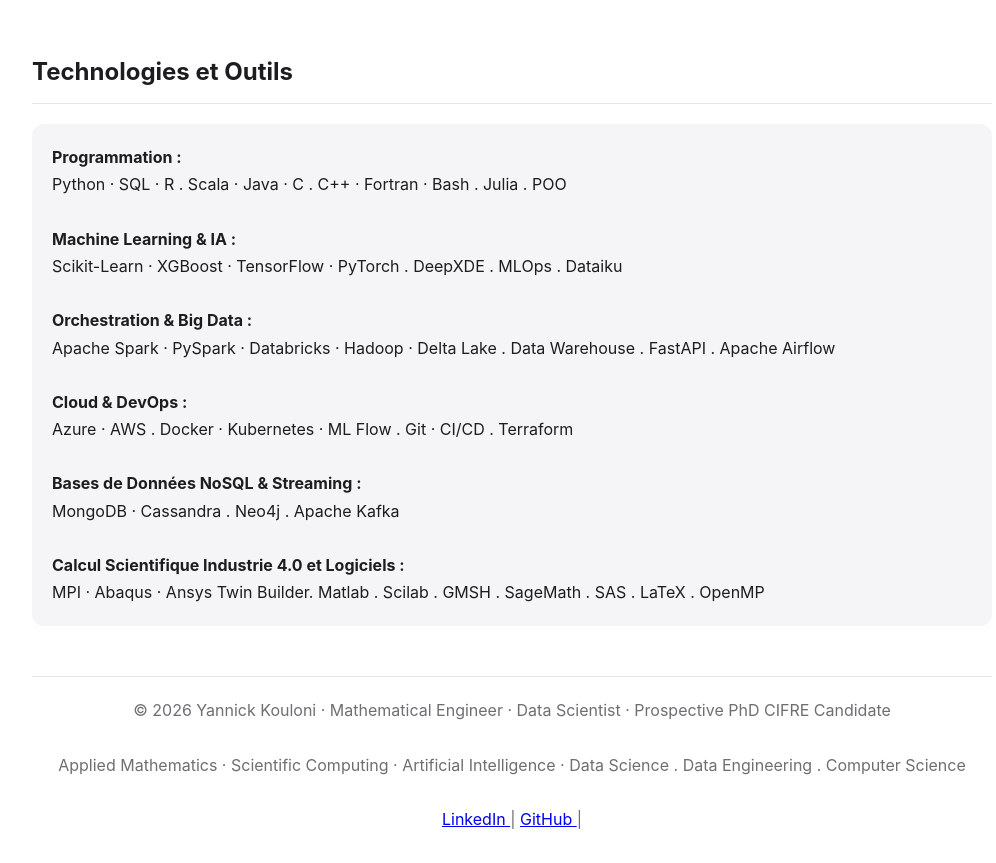
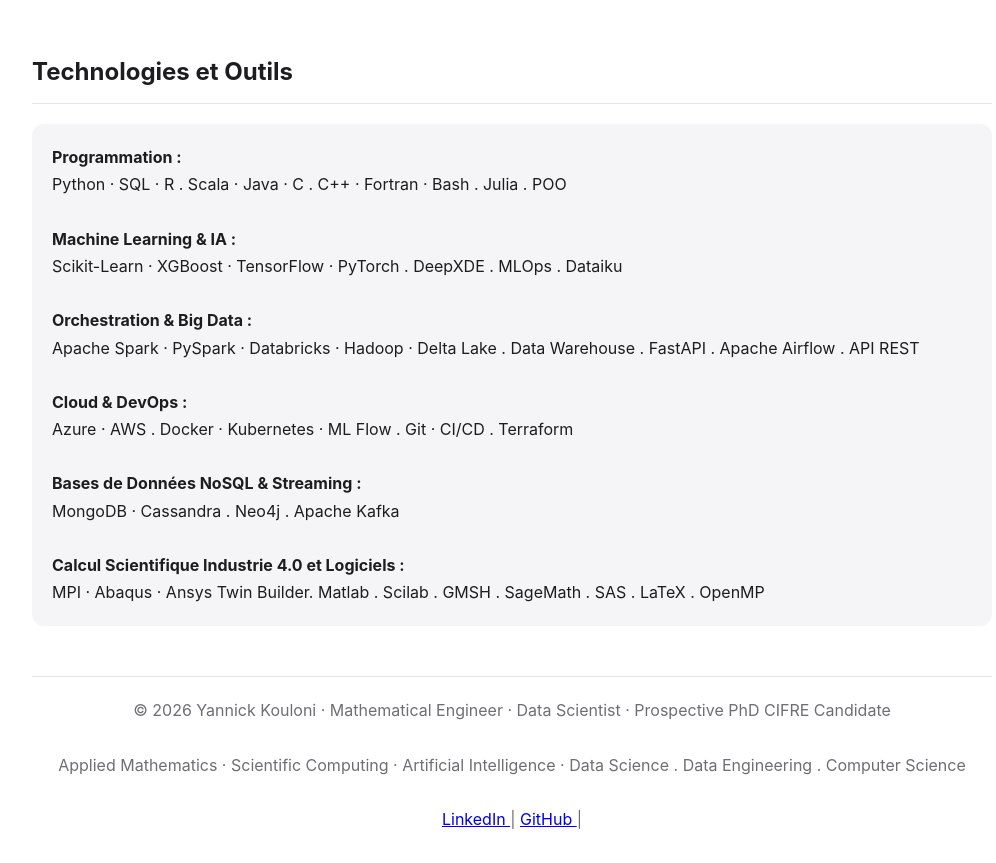
Before and after one commit to Yan97-inge/yannick-kouloni, a plain HTML site: page index.html in a window 1280 px wide. Shown: the part 4281-5144 px from the top of the page, without its empty margins (128-1124 px from the left). Drawn offline with Linux system fonts and the light colour scheme.

```diff
--- a/index.html
+++ b/index.html
@@ -568,7 +568,7 @@ Scikit-Learn · XGBoost · TensorFlow · PyTorch . DeepXDE .  MLOps . Dataiku
 <br><br>
 
 <strong> Orchestration & Big Data :</strong><br>
-Apache Spark · PySpark · Databricks · Hadoop · Delta Lake . Data Warehouse . FastAPI . Apache Airflow
+Apache Spark · PySpark · Databricks · Hadoop · Delta Lake . Data Warehouse . FastAPI . Apache Airflow . API REST
 
 <br><br>
 
```
